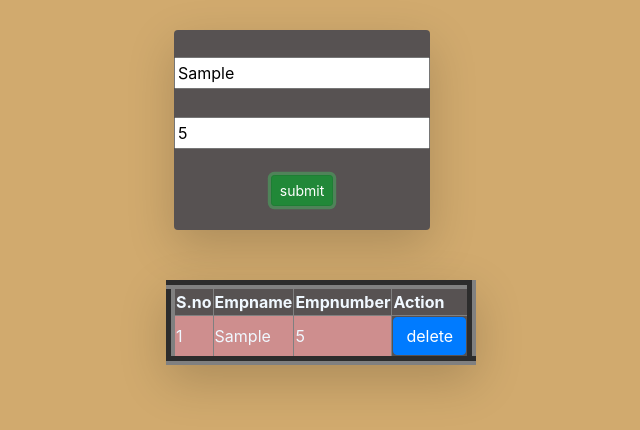
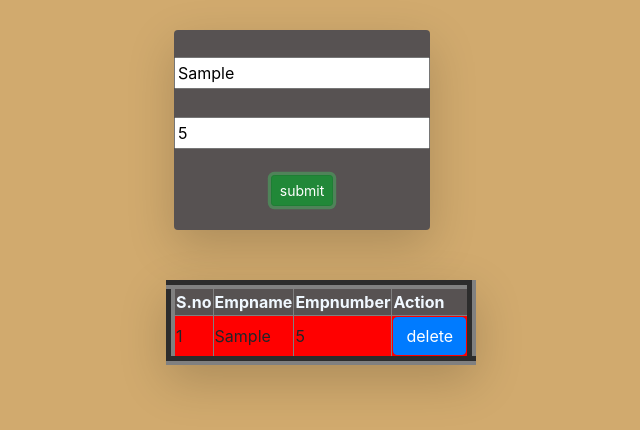
Before and after one commit to ShubhamEng99/angular-, an Angular app: page / in a window 1280 px wide. Both pictures are taken after typing "Sample", "5" into the empty fields and a click on the button "submit". Shown: the top 430 px of the page, without its empty margins (376-1016 px from the left). Built offline with nearby package versions, Linux system fonts and the light colour scheme.

Commit message:
Update app.component.html

```diff
--- a/src/app/app.component.html
+++ b/src/app/app.component.html
@@ -11,13 +11,10 @@
         <th>Empnumber</th>
         <th>Action</th>
     </tr>
-    <tr *ngFor="let item of Empdata">
-    <td *ngIf="item.number%2==0"class="g">{{item.sno}}</td>
-    <td *ngIf="item.number%2!=0"class="r">{{item.sno}}</td>
-    <td *ngIf="item.number%2==0"class="g">{{item.name}}</td>
-    <td *ngIf="item.number%2!=0"class="r">{{item.name}}</td>
-    <td *ngIf="item.number%2==0"class="g">{{item.number}}</td>
-    <td *ngIf="item.number%2!=0"class="r">{{item.number}}</td>
+    <tr *ngFor="let item of Empdata"[ngStyle]="{'background-color': (item.number%2==0) ? 'green' : 'red'}">
+    <td>{{item.sno}}</td>
+    <td>{{item.name}}</td>
+    <td>{{item.number}}</td>
     <td><button (click)="delete(item.index)" class="btn btn-primary">delete</button></td>
 </tr>
 </table>
```
